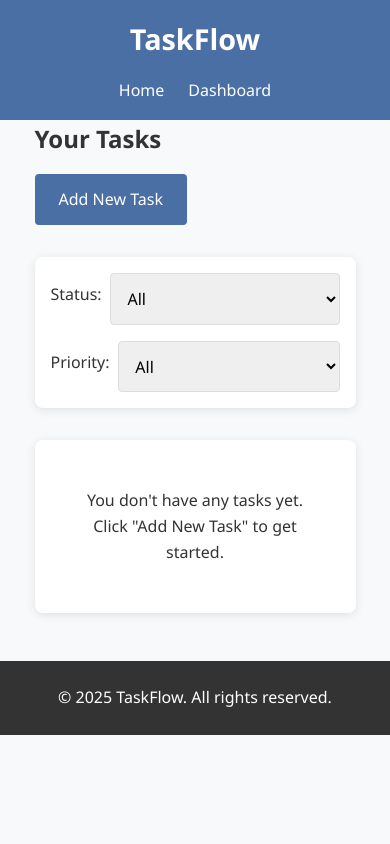
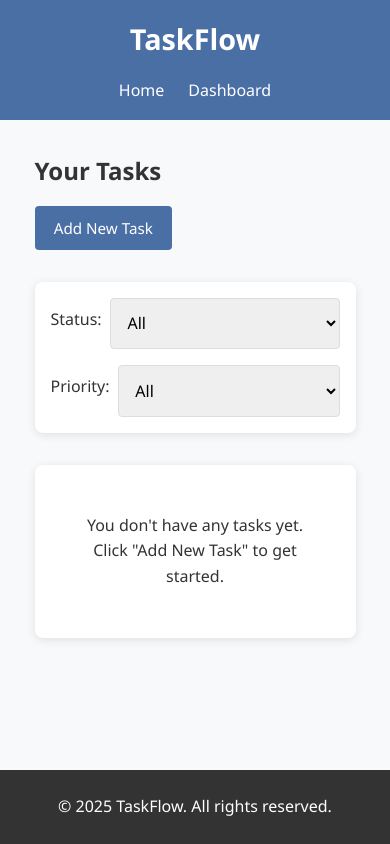
Before and after one commit to kiaranhurley/TaskFlow, a Flask app: page /dashboard in a window 390 px wide. Run offline with Flask 3, Linux system fonts and the light colour scheme; the visitor is signed in with stand-in values (Sample User, id 1); data that the repository does not hold is empty.

Commit message:
Enhance CSS for layout and styling improvements
- Set html and body to full height for proper layout
- Adjust body to use flexbox for a responsive design
- Add margin to header for spacing
- Ensure main content area expands to fill available space
- Style dashboard header buttons for better usability
- Update footer to use auto margin for consistent positioning
- Define a CSS variable for footer height to improve maintainability

```diff
--- a/app/static/css/style.css
+++ b/app/static/css/style.css
@@ -5,11 +5,18 @@
     box-sizing: border-box;
 }
 
+html, body {
+    height: 100%;
+}
+
 body {
     font-family: 'Segoe UI', Tahoma, Geneva, Verdana, sans-serif;
     line-height: 1.6;
     color: #333;
     background-color: #f8f9fa;
+    display: flex;
+    flex-direction: column;
+    min-height: 100vh;
 }
 
 .container {
@@ -24,6 +31,7 @@ header {
     background-color: #4a6fa5;
     color: white;
     padding: 1rem 0;
+    margin-bottom: 2rem;
 }
 
 header .container {
@@ -58,6 +66,7 @@ nav ul li a:hover {
 
 /* Main content */
 main {
+    flex: 1;
     padding: 2rem 0;
 }
 
@@ -134,6 +143,11 @@ main {
     justify-content: space-between;
     align-items: center;
     margin-bottom: 2rem;
+}
+
+.dashboard-header .btn {
+    padding: 0.6rem 1.2rem;
+    font-size: 0.95rem;
 }
 
 .task-filters {
@@ -344,9 +358,10 @@ select {
 footer {
     background-color: #333;
     color: white;
+    min-height: var(--footer-height);
     padding: 1.5rem 0;
     text-align: center;
-    margin-top: 3rem;
+    margin-top: auto;
 }
 
 /* Responsive */
@@ -383,3 +398,7 @@ footer {
         justify-content: flex-end;
     }
 }
+
+:root {
+    --footer-height: 4rem;  /* Adjust this value based on your footer content */
+}
```
